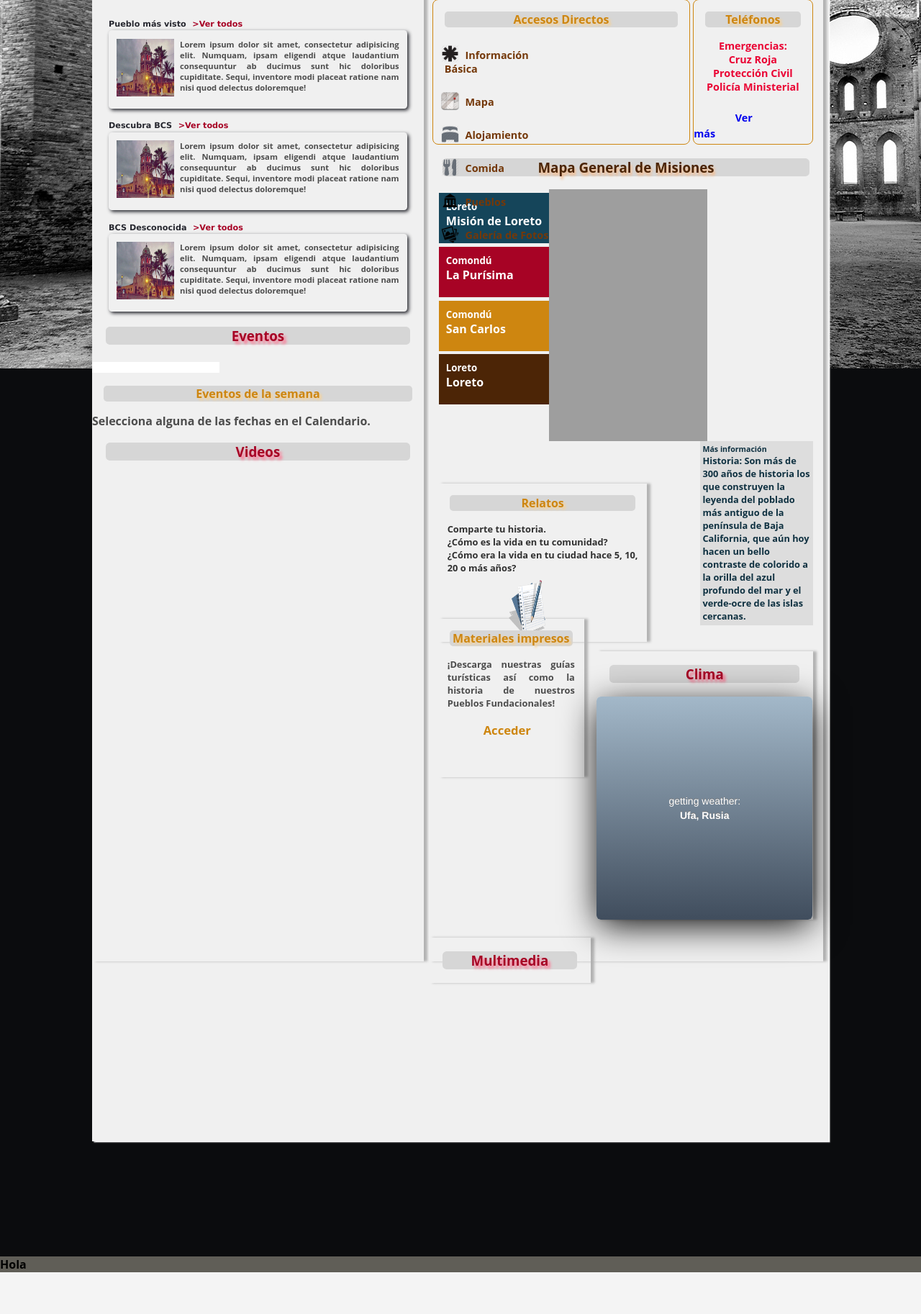
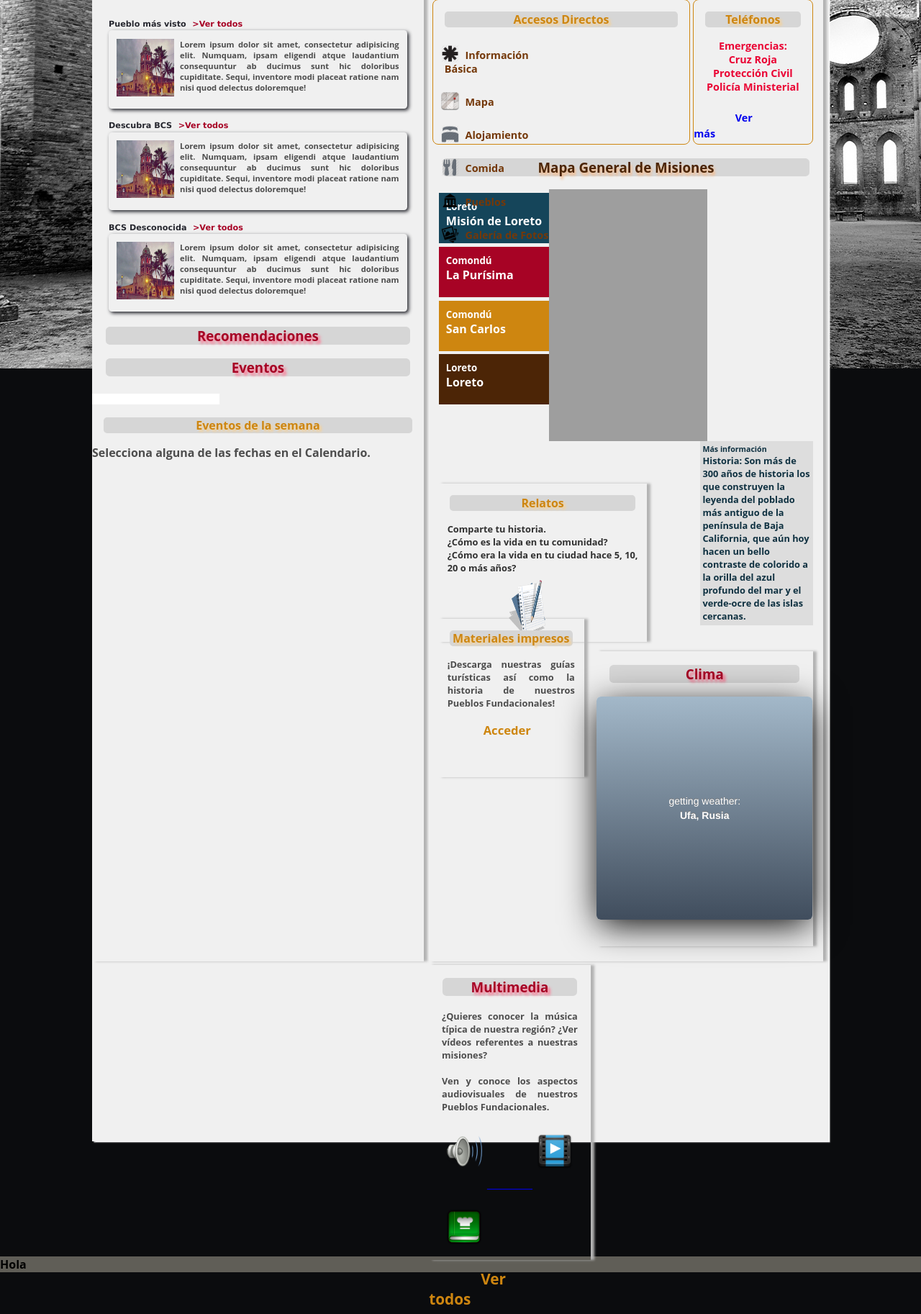
Before and after one commit to adam34/Pueblos-Fundacionales, a Django app: page / in a window 1280 px wide. Shown: the part 688-2514 px from the top of the page at 72% size. Before the commit the page ends 2456 px from the top, so only its background shows below. Run offline with Django 3.2, Linux system fonts and the light colour scheme; a map, chart or similar area stays blank; some libraries are stand-ins or nearby versions; grey boxes are pictures that could not be loaded.

Commit message:
Clima y multimedia

```diff
--- a/principal/static/css/estilos.css
+++ b/principal/static/css/estilos.css
@@ -300,7 +300,7 @@ nav li.menu a:hover {
 .clima,
 .multimedia {
   display: inline-block;
-  max-height: 430px;
+  height: 410px;
   margin: 0.8em auto;
   -ms-box-shadow: 0.3em 0 0.2em #b3b3b3;
   -moz-box-shadow: 0.3em 0 0.2em #b3b3b3;
@@ -554,10 +554,31 @@ nav li.menu a:hover {
 .multimedia {
   max-width: 41%;
 }
+.multimedia p {
+  font-size: 0.8em;
+  font-weight: bold;
+  margin: 0.2em 1.4em;
+  text-align: justify;
+}
+.multimedia p a img {
+  margin: 2em 0.5em;
+  height: 50px;
+  width: 50px;
+}
+.multimedia span {
+  padding: 0.5em;
+  margin: 0 4em;
+}
+.multimedia span a {
+  color: #ce8610;
+  font-size: 1.3em;
+  font-weight: bold;
+  text-decoration: none;
+}
 .numerosTelefonicos {
   font-size: 0.9em;
   font-weight: bold;
-  margin: 0.2em 0.6em;
+  margin: 0.2em 0.7em;
   text-align: center;
 }
 .numerosTelefonicos a {
--- a/principal/static/css/estilos.styl
+++ b/principal/static/css/estilos.styl
@@ -185,7 +185,7 @@ nav
 
 .clima, .multimedia
 	display inline-block
-	max-height 430px
+	height 410px
 	margin .8em auto
 	sombras-caja(.3em 0 .2em darken(blanco, 30%))
 	vertical-align top
@@ -359,10 +359,26 @@ nav
 
 .multimedia
 	max-width 41%
+	p
+		font-size .8em
+		margin .2em 1.4em
+		text-align justify
+		a
+			img
+				margin 2em .5em
+				height 50px
+				width 50px
+	span
+		padding .5em
+		margin 0 4em
+		a
+			color amarillo
+			font-size 1.3em
+			text-decoration none
 
 .numerosTelefonicos
 	font-size .9em
-	margin .2em .6em
+	margin .2em .7em
 	text-align center
 	a
 		color lighten(rojizo, 20%)
--- a/principal/templates/index.html
+++ b/principal/templates/index.html
@@ -129,6 +129,12 @@
 					Lorem ipsum dolor sit amet, consectetur adipisicing elit. Numquam, ipsam eligendi atque laudantium consequuntur ab ducimus sunt hic doloribus cupiditate. Sequi, inventore modi placeat ratione nam nisi quod delectus doloremque!
 				</p>
 			</article>
+			<h3>Recomendaciones</h3>
+			<section class="video">
+				<!--<video id="my_video_1" class="video-js vjs-default-skin" controls preload="auto" width="440" height="240" data-setup="{}">
+  				<source src="video/477 Aniversario de La Paz.mp4" type='video/mp4'>
+				</video>-->
+			</section>
 			<h3>Eventos</h3>
 			<section class="eventos">
 				<div class="calendario-eventos">
@@ -140,12 +146,6 @@
 					<h4>Eventos de la semana</h4>
 					<p class="noticias">Selecciona alguna de las fechas en el Calendario.</p>
 				</div>
-			</section>
-			<h3>Videos</h3>
-			<section class="video">
-				<!--<video id="my_video_1" class="video-js vjs-default-skin" controls preload="auto" width="440" height="240" data-setup="{}">
-  				<source src="video/477 Aniversario de La Paz.mp4" type='video/mp4'>
-				</video>-->
 			</section>
 		</section>
 		<section class="menu-lateral">
@@ -293,6 +293,25 @@
 			</section>
 			<section class="multimedia">
 				<h3>Multimedia</h3>
+				<p>
+					¿Quieres conocer la música típica de nuestra región? ¿Ver vídeos referentes a nuestras misiones?
+					<br/><br/>
+					Ven y conoce los aspectos audiovisuales de nuestros Pueblos Fundacionales.
+				</p>
+				<p>
+					<a href="#" title="Audio">
+						<img src="/static/img/audio.png" alt="" >
+					</a>
+					<a href="#" title="Videos">
+						<img src="/static/img/video.png" alt="" >
+					</a>
+					<a href="#" title="Recetas">
+						<img src="/static/img/recetas.png" alt="" >
+					</a>
+				</p>
+				<span>
+					<a href="#">Ver todos</a>
+				</span>
 			</section>
 		</section>
 	</section>
```
Also changed, not shown: principal/static/img/audio.png (added), principal/static/img/recetas.png (added), principal/static/img/video.png (added).
